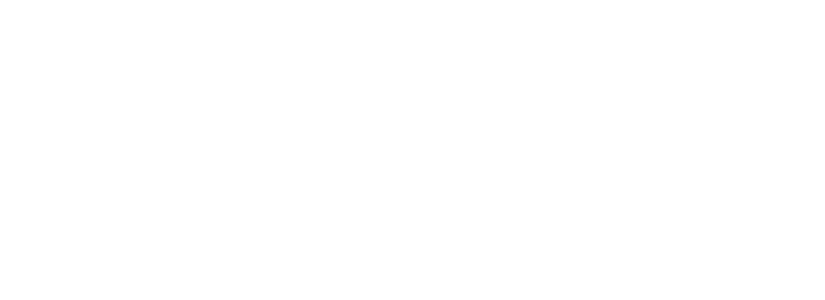
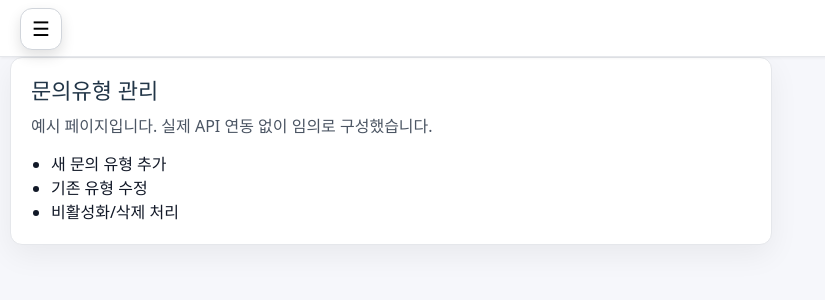
Before and after one commit to yeokyunghyun/chat-agent-front, a React (Vite) app: page /inquiry-types in a window 1280 px wide. Before the commit this address had no page. Shown: the top 300 px of the page, without its empty margins (0-825 px from the left). Built offline with nearby package versions, Linux system fonts and the light colour scheme.

Commit message:
feat: MainLayout 생성
- Menu 사이드 바 생성

```diff
--- a/src/App.tsx
+++ b/src/App.tsx
@@ -1,27 +1,21 @@
-import { useState } from 'react'
-import reactLogo from '@/assets/react.svg'
-import viteLogo from '/vite.svg'
 import { BrowserRouter, Routes, Route } from "react-router-dom";
 import Home from "./pages/Home";
 import MainPage from "./pages/MainPage";
 import Register from './pages/Register';
 import MainLayout from './layouts/MainLayout';
+import InquiryTypePage from './pages/InquiryTypePage';
 
 function App() {
-  const [count, setCount] = useState(0)
-
   return (
     <>
     <BrowserRouter>
       <Routes>
         <Route path="/" element={<Home />} />
 
-
-
         <Route element={<MainLayout />}>
           <Route path="/agent" element={<MainPage />} />
+          <Route path="/inquiry-types" element={<InquiryTypePage />} />
         </Route>
-
 
 
         <Route path="/register" element={<Register />} />
--- a/src/components/chat/CustDetailBar.tsx
+++ b/src/components/chat/CustDetailBar.tsx
@@ -10,7 +10,7 @@
   setActiveTab: (v: "history" | "info") => void;
 }
 
-export default function RightPanel({
+export default function CustDetailBar({
   selectedRequest,
   consultationHistory,
   activeTab,
--- a/src/components/chat/CustListBar.tsx
+++ b/src/components/chat/CustListBar.tsx
@@ -10,7 +10,7 @@
   onClickRequest: (req: ConsultationRequest) => void;
 }
 
-export default function LeftPanel({
+export default function CustListBar({
   consultationRequests,
   consultationHistory,
   selectedRequest,
--- a/src/components/chat/MessageList.tsx
+++ b/src/components/chat/MessageList.tsx
@@ -10,7 +10,7 @@
   messagesEndRef: any;
 }
 
-export default function CenterChatPanel({
+export default function MessageList({
   selectedRequest,
   messages,
   inputMessage,
--- a/src/layouts/MainLayout.tsx
+++ b/src/layouts/MainLayout.tsx
@@ -1,89 +1,176 @@
-import { Outlet } from "react-router-dom";
-import { useState } from "react";
+import { Outlet, useLocation, useNavigate } from "react-router-dom";
+import { useState, useMemo } from "react";
 
 export default function MainLayout() {
   const [open, setOpen] = useState(false);
+  const navigate = useNavigate();
+  const location = useLocation();
+  const sidebarWidth = 240;
+
+  const menuItems = useMemo(
+    () => [
+      { label: "상담 메인", path: "/agent" },
+      { label: "문의유형 관리", path: "/inquiry-types" },
+    ],
+    []
+  );
+
+  const handleNavigate = (path?: string) => {
+    if (!path) return;
+    navigate(path);
+    setOpen(false);
+  };
 
   return (
     <div
       style={{
         width: "100vw",
         height: "100vh",
-        overflow: "hidden",
-        position: "relative",
+        display: "flex",
+        flexDirection: "column",
+        backgroundColor: "#f6f7fb",
       }}
     >
-      {/* 🟦 햄버거 버튼 (화면 위에 얹힘, 공간 차지 X) */}
-      <button
-        onClick={() => setOpen(true)}
+      {/* 상단 여백 + 간단한 헤더 */}
+      <header
         style={{
-          position: "fixed",
-          top: "20px",
-          left: "20px",
-          width: "40px",
-          height: "40px",
-          zIndex: 50,
-          borderRadius: "8px",
-          background: "white",
-          border: "1px solid #ccc",
-          cursor: "pointer",
+          height: "56px",
+          display: "flex",
+          alignItems: "center",
+          padding: "0 16px",
+          backgroundColor: "#ffffff",
+          borderBottom: "1px solid #e5e7eb",
+          boxShadow: "0 1px 3px rgba(0,0,0,0.06)",
+          position: "relative",
+          zIndex: 5,
         }}
       >
-        ☰
-      </button>
+        {/* 필요 시 상단 헤더 콘텐츠 영역 */}
+      </header>
 
-      {/* 🟧 MainPage 전체 (100vw 사용) */}
+      {/* 본문 레이아웃 */}
       <div
         style={{
-          width: "100%",
-          height: "100%",
+          position: "relative",
+          flex: 1,
+          minHeight: 0,
           overflow: "hidden",
         }}
       >
-        <Outlet />
-      </div>
-
-      {/* 🟥 메뉴 오버레이 */}
-      {open && (
-        <div
+        {/* 사이드바 (오버레이로 슬라이드) */}
+        <aside
           style={{
             position: "fixed",
-            top: 0,
+            top: "56px",
             left: 0,
-            width: "260px",
-            height: "100vh",
-            background: "white",
-            padding: "20px",
-            boxShadow: "2px 0 8px rgba(0,0,0,0.2)",
-            zIndex: 100,
+            height: "calc(100vh - 56px)",
+            width: `${sidebarWidth}px`,
+            backgroundColor: "#ffffff",
+            borderRight: "1px solid #e5e7eb",
+            padding: "16px 12px",
+            boxSizing: "border-box",
+            overflow: "hidden",
+            transform: open ? "translateX(0)" : "translateX(-100%)",
+            transition: "transform 220ms ease",
+            boxShadow: open ? "6px 0 18px rgba(0,0,0,0.08)" : "none",
+            zIndex: 20,
+            borderTopRightRadius: "10px",
           }}
         >
-          <button
-            onClick={() => setOpen(false)}
+          <div
             style={{
-              position: "absolute",
-              top: "20px",
-              right: "-50px",
-              width: "40px",
-              height: "40px",
-              borderRadius: "8px",
-              background: "white",
-              border: "1px solid #ccc",
-              cursor: "pointer",
-              zIndex: 120,
+              display: "flex",
+              alignItems: "center",
+              gap: "8px",
+              fontWeight: 700,
+              fontSize: "16px",
+              marginBottom: "12px",
+              whiteSpace: "nowrap",
             }}
           >
-            ✕
-          </button>
+            <span>메뉴</span>
+          </div>
+          <ul style={{ listStyle: "none", padding: 0, margin: 0 }}>
+            {menuItems.map(({ label, path }) => {
+              const isActive = path && location.pathname === path;
+              return (
+                <li
+                  key={label}
+                  style={{
+                    padding: "10px 12px",
+                    borderRadius: "10px",
+                    cursor: path ? "pointer" : "default",
+                    whiteSpace: "nowrap",
+                    overflow: "hidden",
+                    textOverflow: "ellipsis",
+                    fontSize: "14px",
+                    color: isActive ? "#2563eb" : "#111827",
+                    backgroundColor: isActive ? "#e5edff" : "transparent",
+                    transition: "background-color 120ms ease, color 120ms ease",
+                  }}
+                  onClick={() => handleNavigate(path)}
+                  onMouseEnter={(e) =>
+                    path
+                      ? (e.currentTarget.style.backgroundColor = "#f3f4f6")
+                      : undefined
+                  }
+                  onMouseLeave={(e) =>
+                    path
+                      ? (e.currentTarget.style.backgroundColor = isActive
+                        ? "#e5edff"
+                        : "transparent")
+                      : undefined
+                  }
+                >
+                  {label}
+                </li>
+              );
+            })}
+          </ul>
+        </aside>
 
-          <h3>Menu</h3>
-          <ul style={{ listStyle: "none", padding: 0 }}>
-            <li style={{ padding: "8px 0" }}>대시보드</li>
-            <li style={{ padding: "8px 0" }}>상담 목록</li>
-            <li style={{ padding: "8px 0" }}>설정</li>
-          </ul>
-        </div>
-      )}
+        {/* 상단 고정 햄버거 토글 버튼 */}
+        <button
+          onClick={() => setOpen((prev) => !prev)}
+          style={{
+            position: "fixed",
+            top: "8px",
+            left: "20px",
+            width: "42px",
+            height: "42px",
+            display: "flex",
+            alignItems: "center",
+            justifyContent: "center",
+            borderRadius: "12px",
+            border: open ? "1px solid #cbd5e1" : "1px solid #d1d5db",
+            background: open ? "#e5edff" : "#fff",
+            cursor: "pointer",
+            fontSize: "20px",
+            lineHeight: "1",
+            padding: 0,
+            boxShadow: open
+              ? "inset 0 1px 2px rgba(0,0,0,0.04), 0 6px 14px rgba(0,0,0,0.12)"
+              : "0 6px 14px rgba(0,0,0,0.12)",
+            zIndex: 25,
+          }}
+          aria-label="toggle sidebar"
+        >
+          ☰
+        </button>
+
+        {/* 메인 컨텐츠 */}
+        <main
+          style={{
+            flex: 1,
+            minWidth: 0,
+            height: "100%",
+            padding: "0px 10px 0px",
+            overflow: "auto",
+          }}
+        >
+          <Outlet />
+        </main>
+      </div>
     </div>
   );
 }
--- /dev/null
+++ b/src/pages/InquiryTypePage.tsx
@@ -0,0 +1,24 @@
+export default function InquiryTypePage() {
+  return (
+    <div
+      style={{
+        background: "#ffffff",
+        border: "1px solid #e5e7eb",
+        borderRadius: "12px",
+        padding: "20px",
+        maxWidth: "720px",
+        boxShadow: "0 10px 30px rgba(0,0,0,0.06)",
+      }}
+    >
+      <h1 style={{ margin: "0 0 12px 0", fontSize: "22px" }}>문의유형 관리</h1>
+      <p style={{ margin: "0 0 12px 0", color: "#4b5563", lineHeight: 1.6 }}>
+        예시 페이지입니다. 실제 API 연동 없이 임의로 구성했습니다.
+      </p>
+      <ul style={{ margin: 0, paddingLeft: "20px", color: "#111827" }}>
+        <li>새 문의 유형 추가</li>
+        <li>기존 유형 수정</li>
+        <li>비활성화/삭제 처리</li>
+      </ul>
+    </div>
+  );
+}
--- a/src/pages/MainPage.tsx
+++ b/src/pages/MainPage.tsx
@@ -25,7 +25,12 @@
 
   // 자동 스크롤
   useEffect(() => {
-    messagesEndRef.current?.scrollIntoView({ behavior: "smooth" });
+    // skip scrolling when there are no messages to avoid whole page jump
+    if (!messages.length) return;
+    messagesEndRef.current?.scrollIntoView({
+      behavior: "smooth",
+      block: "nearest",
+    });
   }, [messages]);
 
   // 웹소켓 연결 + 초기 데이터
@@ -124,7 +129,14 @@
   };
 
   return (
-    <div style={{ display: "flex", width: "100%", height: "100%" }}>
+    <div
+      style={{
+        display: "flex",
+        width: "100%",
+        height: "100%",
+        boxSizing: "border-box",
+      }}
+    >
 
       <CustListBar
         consultationRequests={consultationRequests}
```
